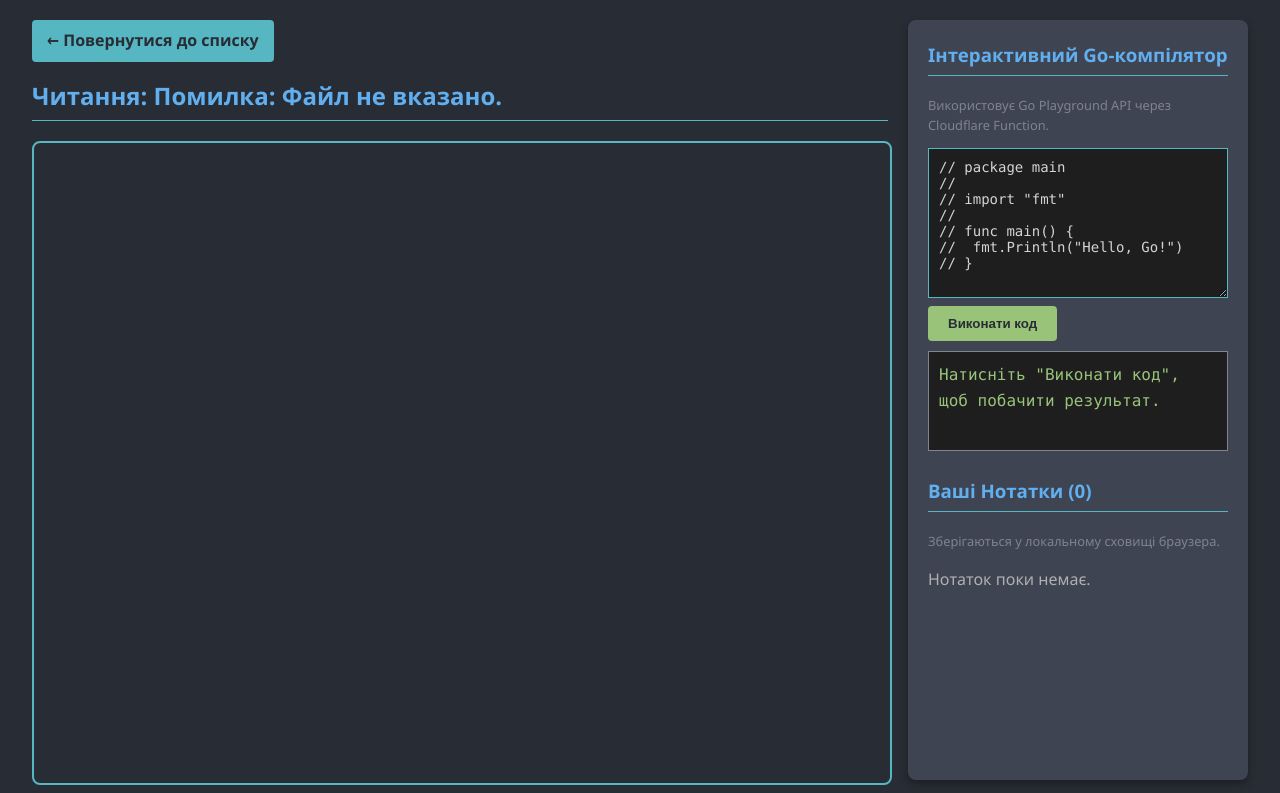
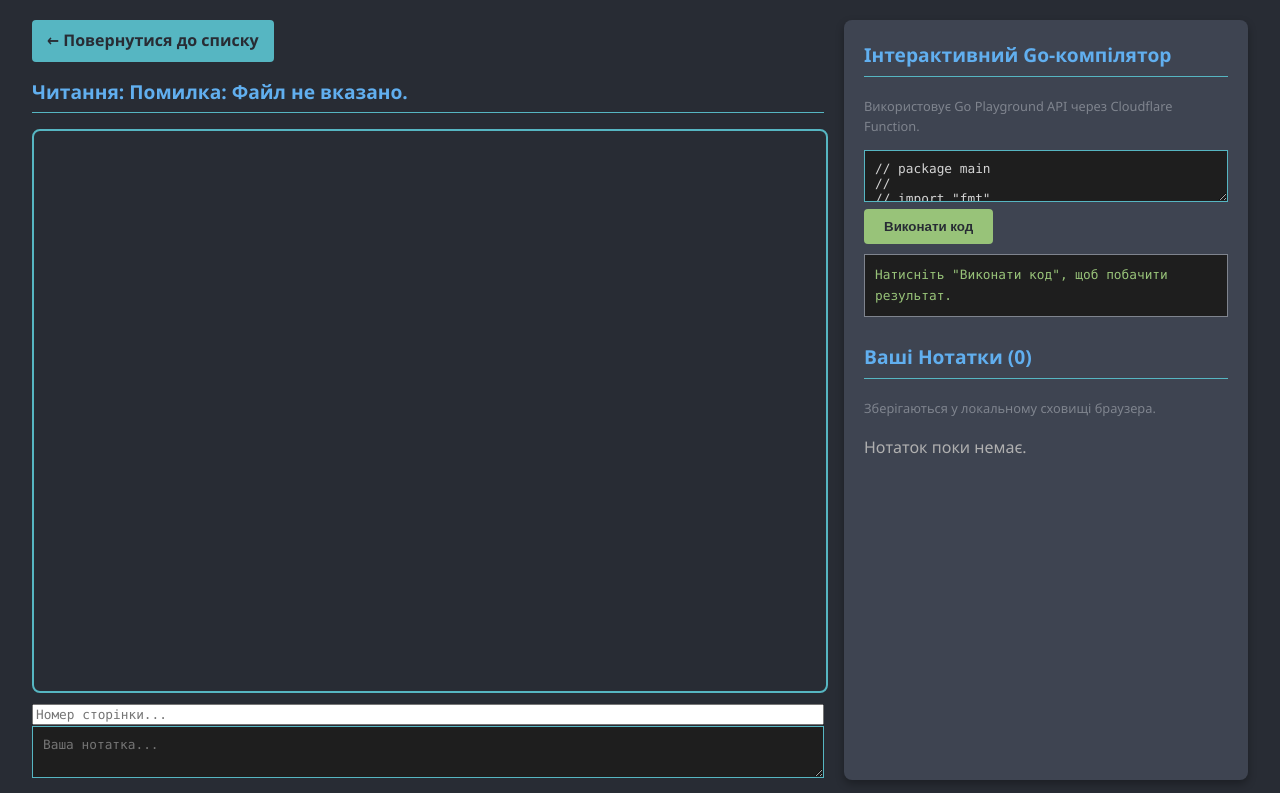
Before and after one commit to Olexandr7Floor/Go_Learn, a plain HTML site: page static/reader.html in a window 1280 px wide. Shown: the top 793 px of the page. Drawn offline with Linux system fonts and the light colour scheme.

Commit message:
critical fix

```diff
--- a/static/reader.html
+++ b/static/reader.html
@@ -14,39 +14,50 @@
             min-height: 100vh;
             display: flex;
             justify-content: center;
+            flex-direction: column;
         }
+
         .reader-container {
             display: flex;
+            flex-direction: row;
+            flex-wrap: wrap;
             width: 95%;
             max-width: 1600px;
-            margin-top: 20px;
+            margin: 20px auto;
+            gap: 20px;
         }
+
         .pdf-viewer {
-            flex: 3;
-            padding-right: 20px;
+            flex: 3 1 600px;
+            min-width: 300px;
         }
+
         #pdf-iframe {
             width: 100%;
-            height: 80vh;
+            height: 70vh;
             border: 2px solid #56b6c2;
             border-radius: 8px;
         }
+
         .tools-sidebar {
-            flex: 1;
-            min-width: 300px;
+            flex: 1 1 300px;
+            min-width: 250px;
+            max-height: 90vh;
+            overflow-y: auto;
             padding: 20px;
             background-color: #3e4451;
             border-radius: 8px;
-            box-shadow: 0 4px 8px rgba(0, 0, 0, 0.3);
-            max-height: 90vh;
-            overflow-y: auto;
+            box-shadow: 0 4px 8px rgba(0,0,0,0.3);
         }
+
         h2, h3 {
             color: #61afef;
             border-bottom: 1px solid #56b6c2;
             padding-bottom: 5px;
             margin-top: 0;
+            font-size: clamp(1rem, 1.5vw, 1.5rem);
         }
+
         .back-button {
             background-color: #56b6c2;
             color: #282c34;
@@ -59,34 +70,36 @@
             display: inline-block;
             font-weight: bold;
         }
+
         .back-button:hover {
             background-color: #4da3af;
         }
-        #go-code-input {
+
+        #go-code-input, #new-note-input, #go-output, #note-page-input {
             width: 100%;
-            min-height: 150px;
+            box-sizing: border-box;
+            font-family: 'Consolas','Courier New', monospace;
+            font-size: clamp(12px, 1vw, 16px);
+        }
+
+        #go-code-input, #new-note-input {
             background-color: #1e1e1e;
             color: #d4d4d4;
             border: 1px solid #56b6c2;
             padding: 10px;
-            box-sizing: border-box;
-            font-family: 'Consolas', 'Courier New', monospace;
-            font-size: 14px;
             resize: vertical;
         }
+
         #go-output {
-            width: 100%;
-            min-height: 100px;
             background-color: #1e1e1e;
             color: #98c379;
             border: 1px solid #7f848e;
             padding: 10px;
             margin-top: 10px;
-            box-sizing: border-box;
-            font-family: 'Consolas', 'Courier New', monospace;
             white-space: pre-wrap;
             overflow-x: auto;
         }
+
         .run-button {
             background-color: #98c379;
             color: #282c34;
@@ -96,9 +109,11 @@
             border-radius: 4px;
             font-weight: bold;
         }
+
         .run-button:hover {
             background-color: #87b269;
         }
+
         .note-item {
             background-color: #2c313a;
             padding: 10px;
@@ -107,6 +122,7 @@
             border-radius: 4px;
             word-wrap: break-word;
         }
+
         .note-header {
             display: flex;
             justify-content: space-between;
@@ -115,34 +131,36 @@
             color: #7f848e;
             margin-bottom: 5px;
         }
+
         .note-delete {
             color: #e06c75;
             cursor: pointer;
             font-weight: bold;
         }
-        #note-page-input {
-            width: 100%;
-            padding: 8px;
-            margin-top: 10px;
-            box-sizing: border-box;
-            border: 1px solid #4b5263;
-            border-radius: 4px;
-            background-color: #2c313a;
-            color: #f8f8f2;
+
+        /* Медіа-запити для адаптивності */
+        @media (max-width: 1024px) {
+            .reader-container {
+                flex-direction: column;
+            }
+            #pdf-iframe {
+                height: 60vh;
+            }
         }
-        #new-note-input {
-            width: 100%;
-            min-height: 80px;
-            margin-top: 5px;
-            padding: 8px;
-            box-sizing: border-box;
-            border: 1px solid #4b5263;
-            border-radius: 4px;
-            background-color: #2c313a;
-            color: #f8f8f2;
-            resize: vertical;
+
+        @media (min-width: 2560px) {
+            .reader-container {
+                max-width: 2200px;
+            }
+            #pdf-iframe {
+                height: 90vh;
+            }
+            #go-code-input, #new-note-input, #go-output {
+                font-size: 18px;
+            }
         }
-    </style>
+        </style>
+
 </head>
 <body>
 
```
Also changed, not shown: static/index.html (+54 -13 lines).
